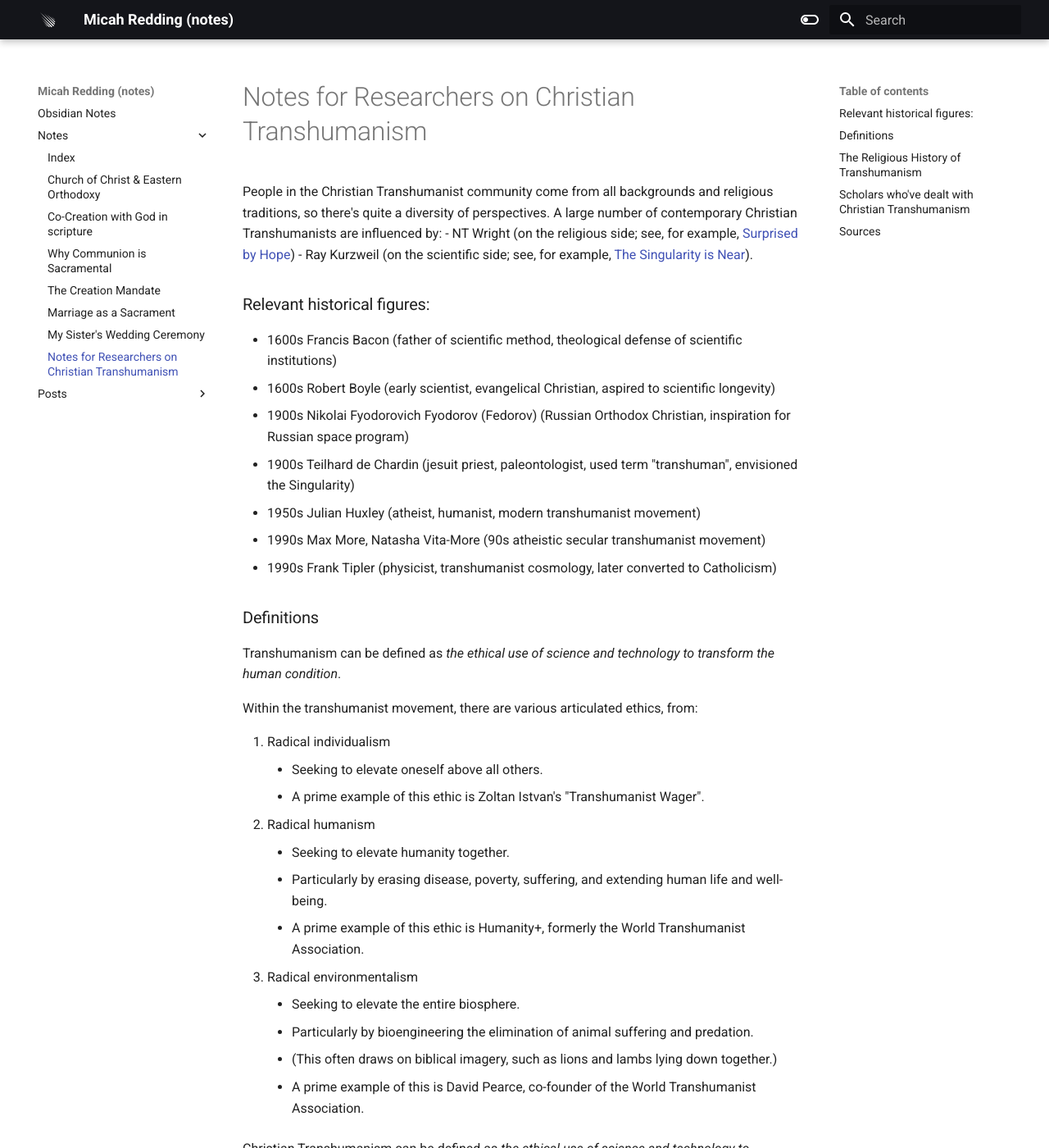
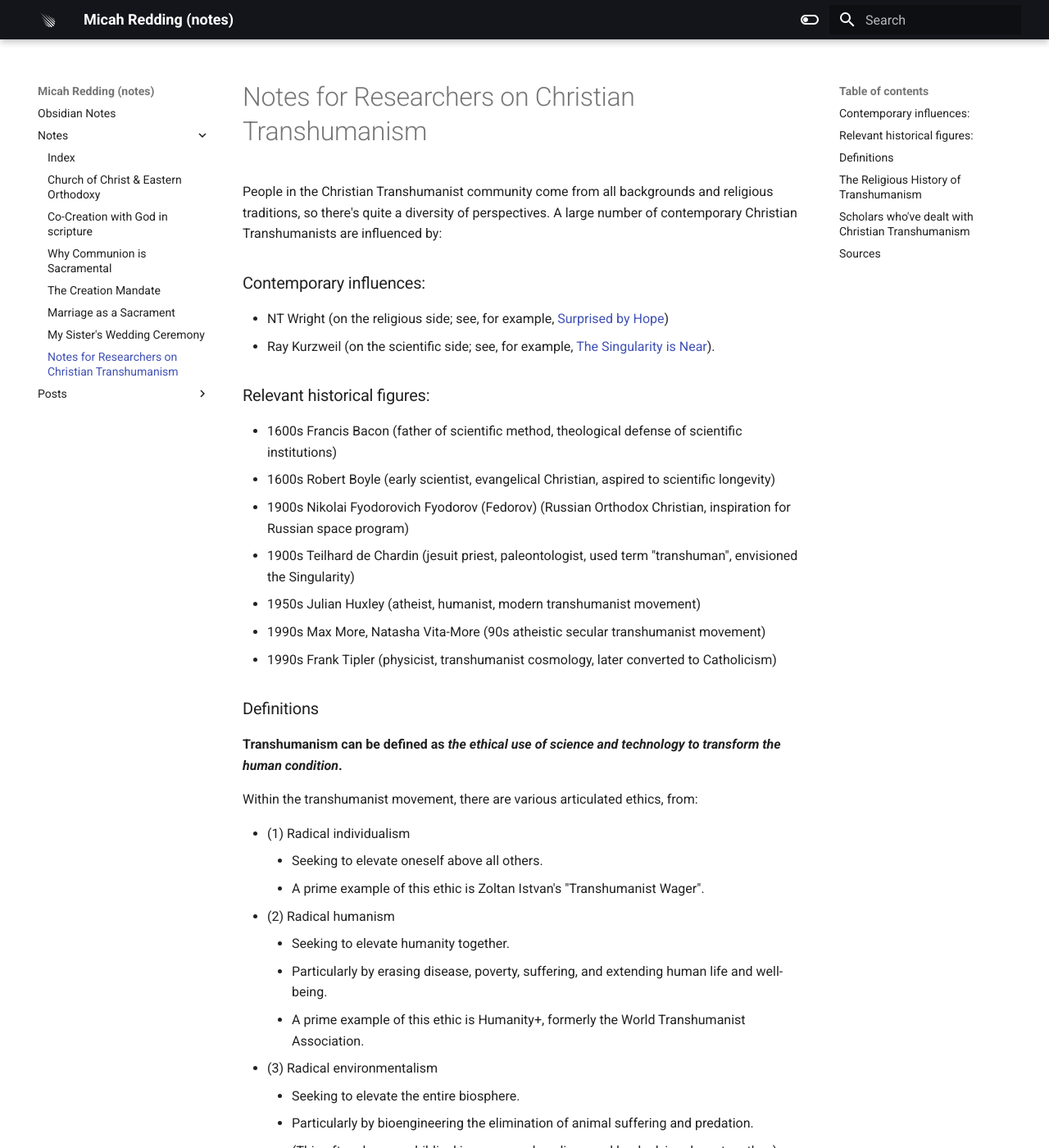
Before and after one commit to micahredding/notes, an MkDocs documentation site: the page built from docs/notes/Notes for Researchers on Christian Transhumanism.md, in a window 1280 px wide and 1400 px high. Shown: the whole window at 82% size. Built offline with MkDocs 1.6.1 and Material for MkDocs 9.7.7, drawn with Linux system fonts in a browser that asks for light colours; some of the changed text lies outside the part shown.

Commit message:
20231008172601

```diff
--- a/docs/notes/Notes for Researchers on Christian Transhumanism.md
+++ b/docs/notes/Notes for Researchers on Christian Transhumanism.md
@@ -1,4 +1,6 @@
 People in the Christian Transhumanist community come from all backgrounds and religious traditions, so there's quite a diversity of perspectives. A large number of contemporary Christian Transhumanists are influenced by:
+
+### Contemporary influences:
 - NT Wright (on the religious side; see, for example, [Surprised by Hope](https://amzn.to/3LOJUHl))
 - Ray Kurzweil (on the scientific side; see, for example, [The Singularity is Near](https://amzn.to/3LSGaVd)).
 
@@ -13,28 +15,28 @@
 
 ### Definitions
 
-Transhumanism can be defined as *the ethical use of science and technology to transform the human condition*.
+**Transhumanism can be defined as *the ethical use of science and technology to transform the human condition*.**
 
 Within the transhumanist movement, there are various articulated ethics, from:
 
-1. Radical individualism
+- (1) Radical individualism
     - Seeking to elevate oneself above all others.
     - A prime example of this ethic is Zoltan Istvan's "Transhumanist Wager".
-2. Radical humanism
+- (2) Radical humanism
     - Seeking to elevate humanity together.
     - Particularly by erasing disease, poverty, suffering, and extending human life and well-being.
     - A prime example of this ethic is Humanity+, formerly the World Transhumanist Association.
-3. Radical environmentalism
+- (3) Radical environmentalism
     - Seeking to elevate the entire biosphere.
     - Particularly by bioengineering the elimination of animal suffering and predation.
     - (This often draws on biblical imagery, such as lions and lambs lying down together.)
     - A prime example of this is David Pearce, co-founder of the World Transhumanist Association.
 
-Christian Transhumanism can be defined as *the ethical use of science and technology to transform the human condition, as exemplified by discipleship of Christ*.
+**Christian Transhumanism can be defined as *the ethical use of science and technology to transform the human condition, as exemplified by discipleship of Christ*.**
 
 In the above framework, Christian Transhumanism can thus be understood as:
 
-4. Radical Christian mission
+- (4) Radical Christian mission
     - Seeking to pursue the ethical imperative of Christ and of God.
     - Particularly by healing diseases, feeding the hungry, clothing the naked; by extending human life and well-being; by elevating people together in compassion and trust.
     - This can entail both technological advocacy, and ethical advocacy.
```
Also changed, not shown: other parts of docs/notes/Notes for Researchers on Christian Transhumanism.md (+2 -2 lines).
